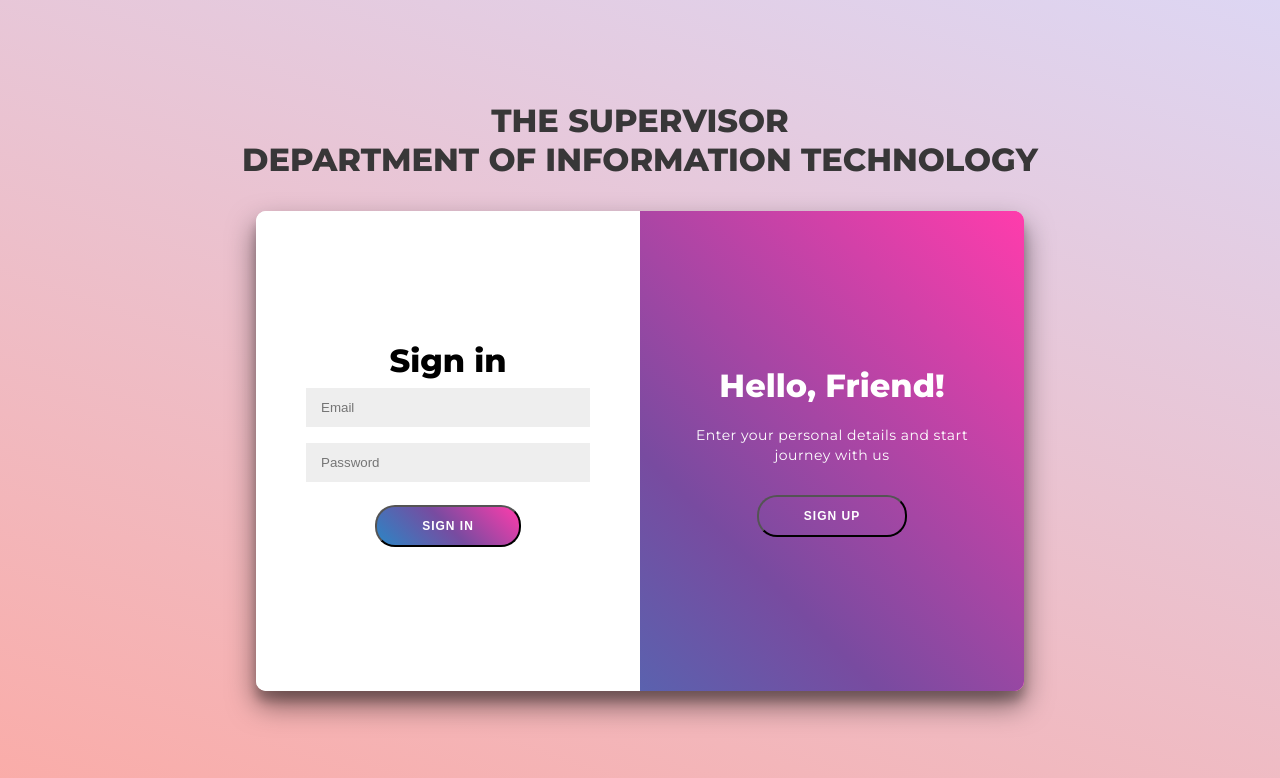
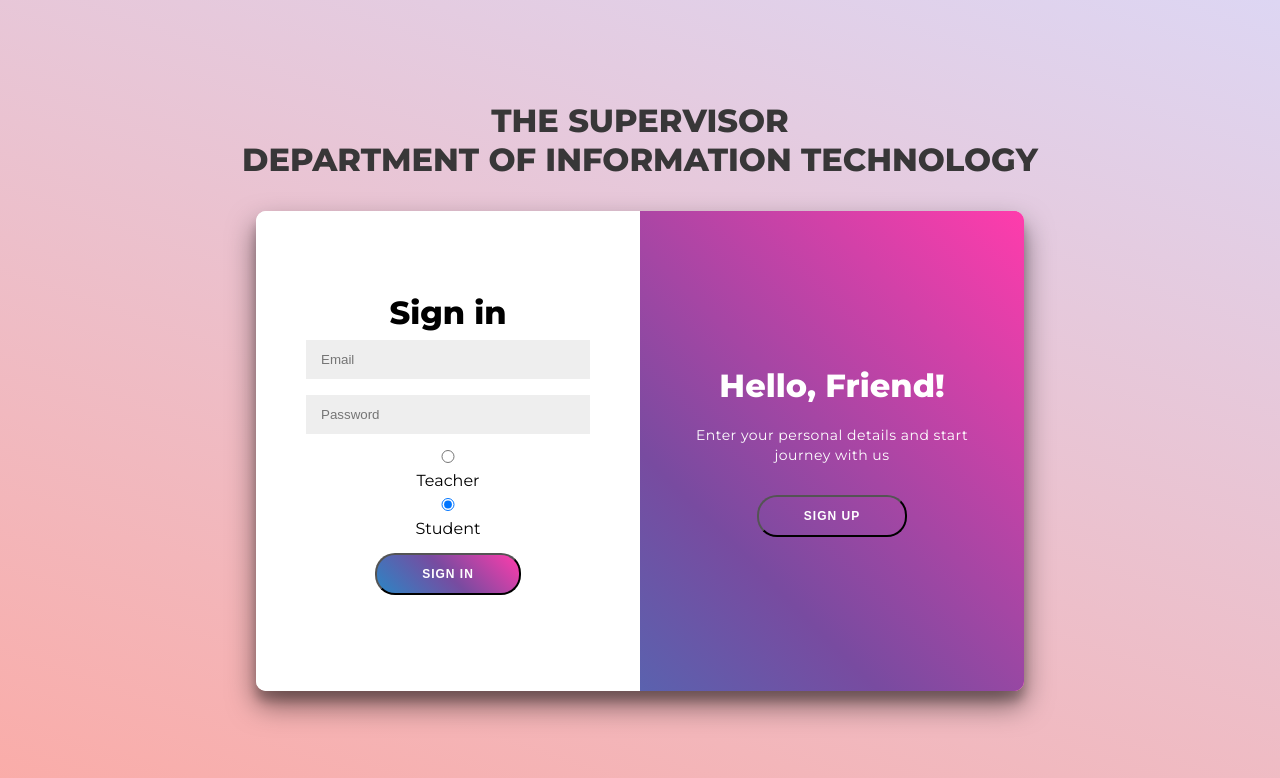
Before and after one commit to atharvaKhewalkar/Thesupervisor, a Flask app: page / in a window 1280 px wide. Shown: the top 778 px of the page. Run offline with Flask 3, Linux system fonts and the light colour scheme; some libraries are stand-ins or nearby versions.

Commit message:
small changes

```diff
--- a/app.py
+++ b/app.py
@@ -44,6 +44,7 @@ def signUp():
         users = mongo.db.users
         existing_user = users.find_one({'email': request.form['email']})
 
+
         if existing_user is None:
             new_user = {
                 'name': request.form['username'],
--- a/templates/login.html
+++ b/templates/login.html
@@ -51,7 +51,18 @@
                 <h1>Sign in</h1>
                 <input type="email" name="email" placeholder="Email" />
                 <input type="password" name="password" placeholder="Password" />
-
+                <div class="form-check">
+                    <input class="form-check-input" type="radio" name="flexRadioDefault" id="flexRadioDefault1">
+                    <label class="form-check-label" for="flexRadioDefault1">
+                      Teacher
+                    </label>
+                  </div>
+                  <div class="form-check">
+                    <input class="form-check-input" type="radio" name="flexRadioDefault" id="flexRadioDefault2" checked>
+                    <label class="form-check-label" for="flexRadioDefault2">
+                      Student
+                    </label>
+                  </div>
                 <a href="/home/home.html">
                     <button type="submit">Sign In</button>
                 </a>
```
